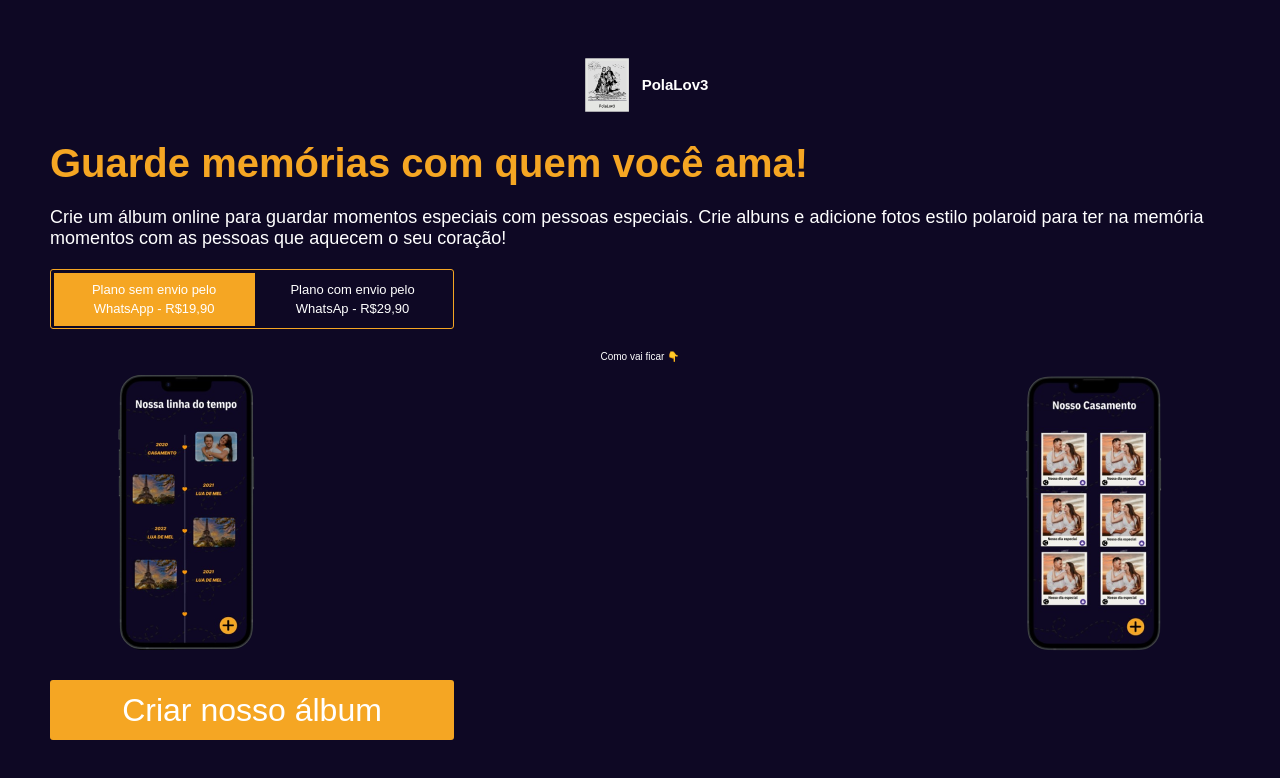
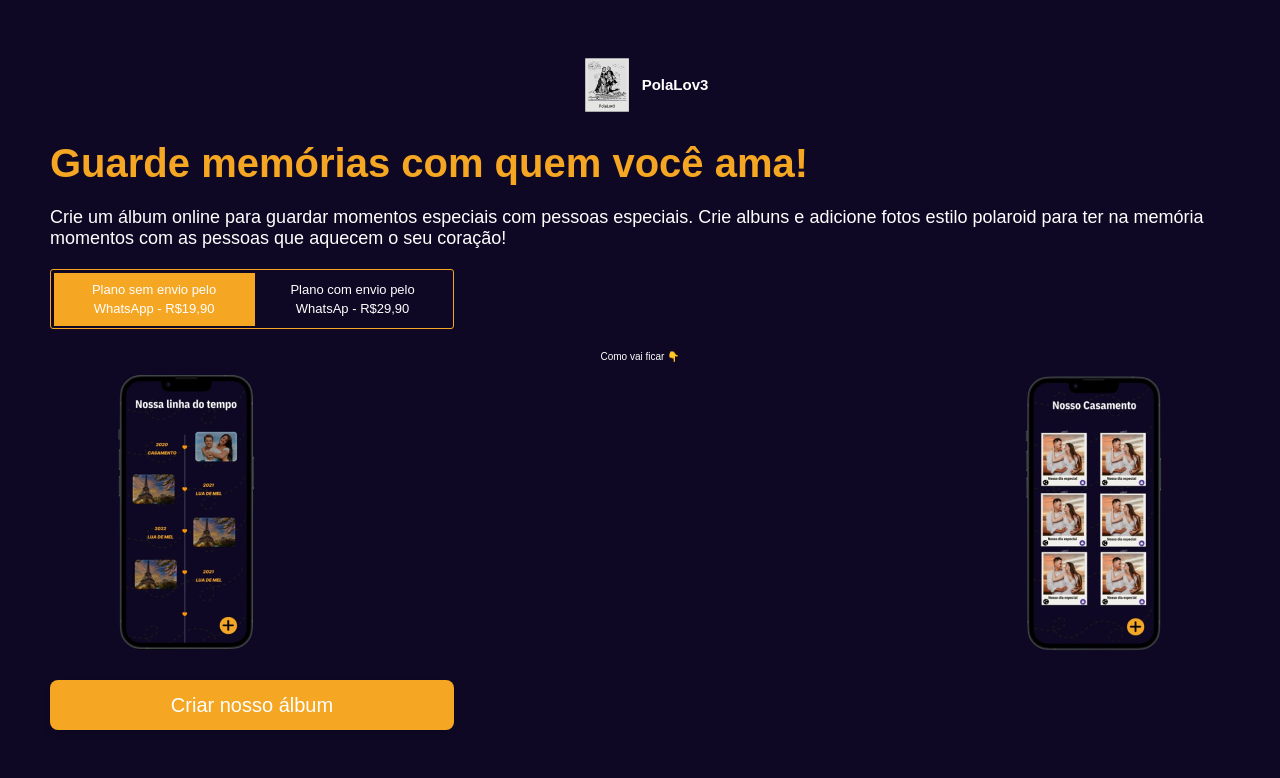
Before and after one commit to breneg0at/brenewantlove, a Next.js app: page / in a window 1280 px wide. Shown: the top 778 px of the page. Built offline with nearby package versions, Linux system fonts and the light colour scheme; a web font is replaced by a local one.

Commit message:
Fix: Improve sale button

```diff
--- a/app/globals.css
+++ b/app/globals.css
@@ -54,11 +54,17 @@ body {
 }
 
 .saleButton {
-  height: 6rem;
+  display: inline-block;
+  padding: 1rem 2rem;
   width: 100%;
   max-width: 40.4rem;
-  border-radius: 0.3rem;
-  font-size: 3.2rem;
+  border-radius: 0.8rem;
+  font-size: 2rem;
   background-color: var(--primary-color);
   color: #fff;
+  text-align: center;
+  cursor: pointer;
+  border: none;
+  transition: all 0.3s ease-in-out;
+  box-shadow: 0px 4px 6px rgba(0, 0, 0, 0.1);
 }
```
